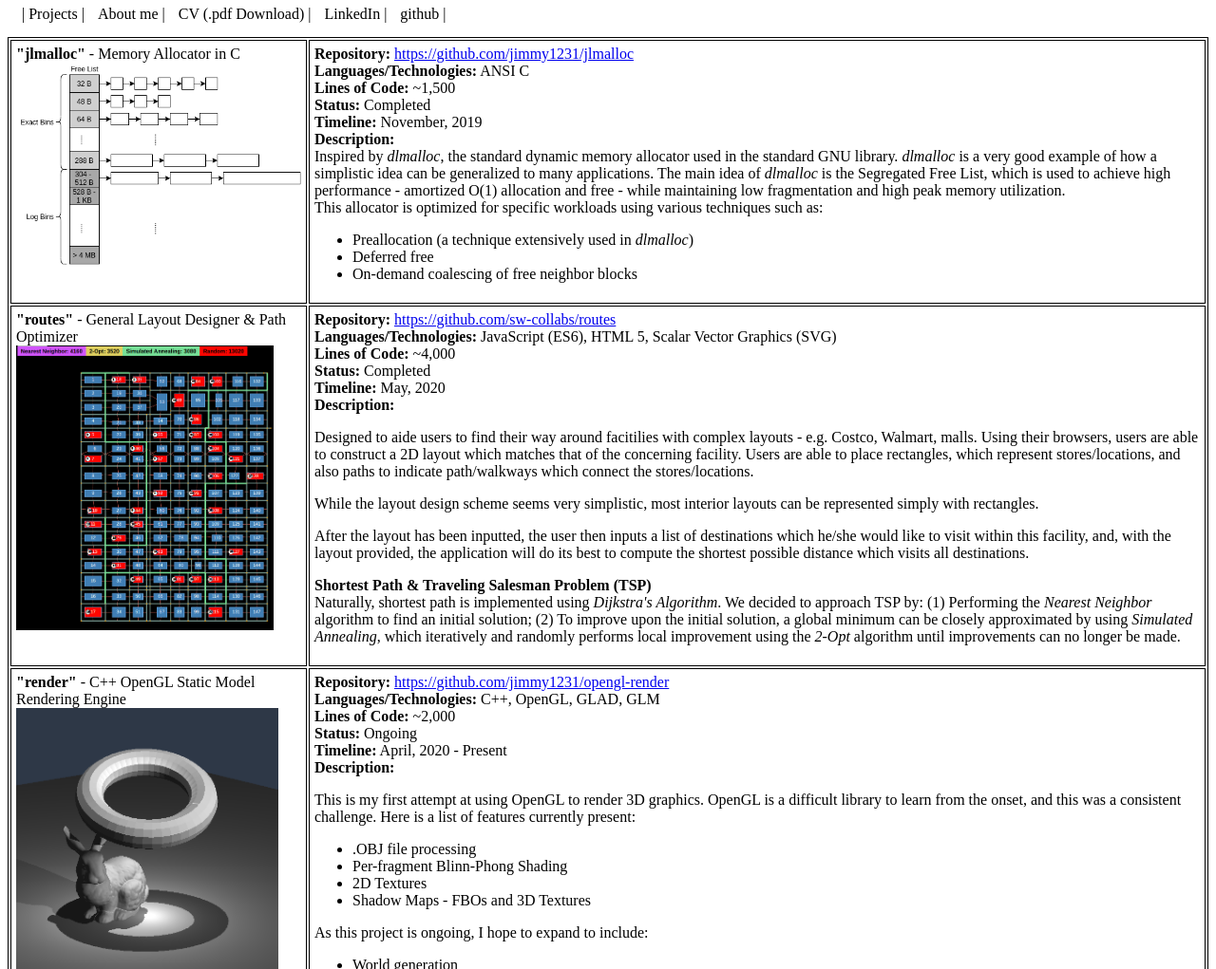
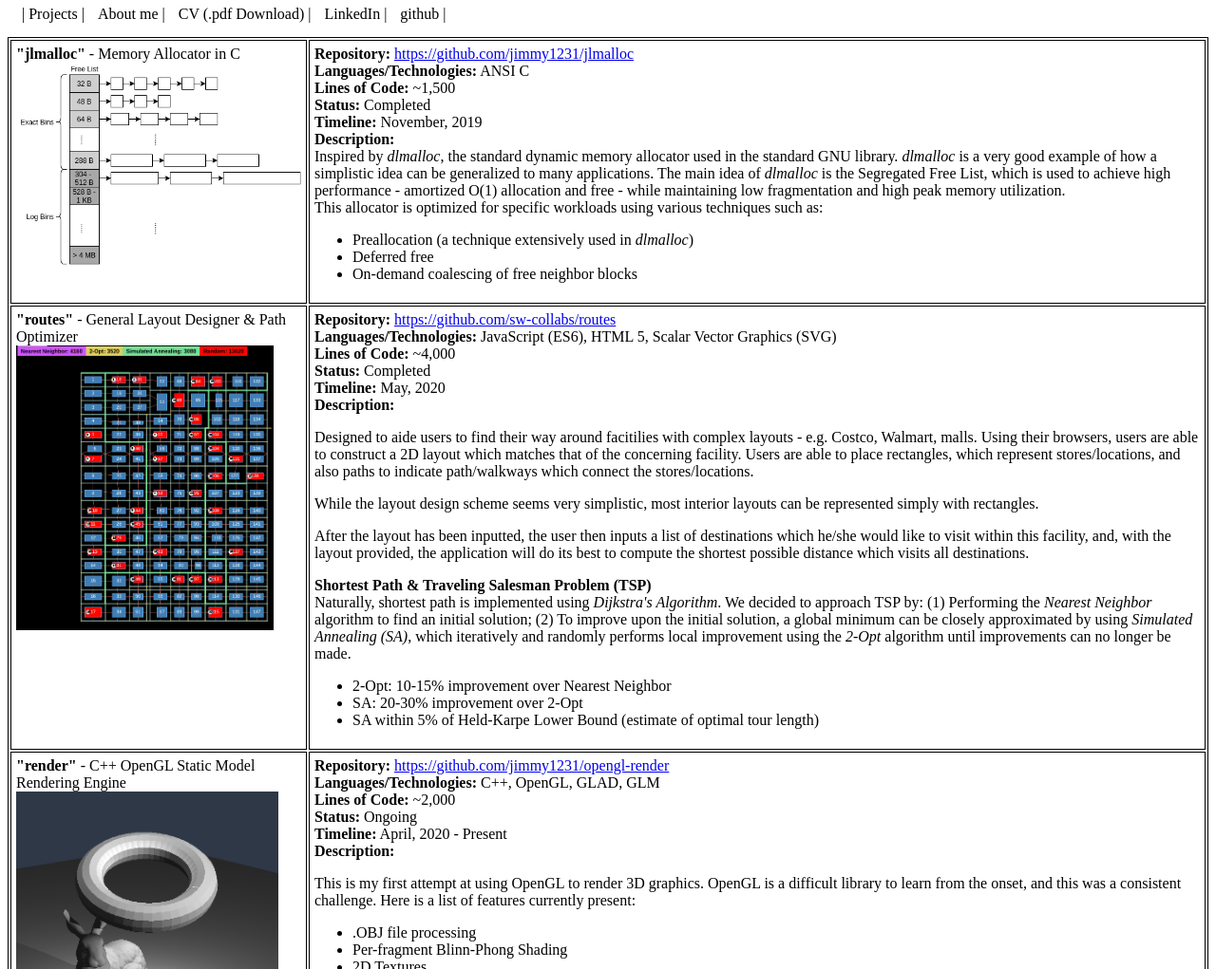
Before and after one commit to jimmy1231/portfolio, a plain HTML site: page index.html in a window 1280 px wide. Shown: the part 79-1100 px from the top of the page at 95% size. Drawn offline with Linux system fonts and the light colour scheme.

Commit message:
minor edit

```diff
--- a/index.html
+++ b/index.html
@@ -192,9 +192,14 @@
                             Naturally, shortest path is implemented using <i>Dijkstra's Algorithm</i>. We decided to approach TSP by: (1)
                             Performing the <i>Nearest Neighbor</i> algorithm to find an initial solution; (2) To
                             improve upon the initial solution, a global minimum can be closely approximated by
-                            using <i>Simulated Annealing</i>, which iteratively and randomly performs local improvement
+                            using <i>Simulated Annealing (SA)</i>, which iteratively and randomly performs local improvement
                             using the <i>2-Opt</i> algorithm until improvements can no longer be made.
                         </p>
+                        <ul>
+                            <li>2-Opt: 10-15% improvement over Nearest Neighbor</li>
+                            <li>SA: 20-30% improvement over 2-Opt</li>
+                            <li>SA within 5% of Held-Karpe Lower Bound (estimate of optimal tour length)</li>
+                        </ul>
                     </div>
                 </td>
             </tr>
```
